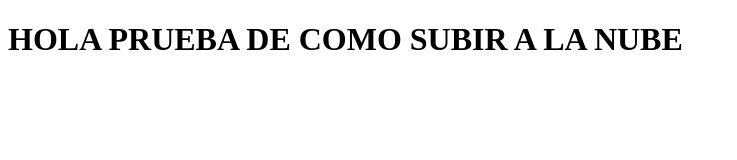
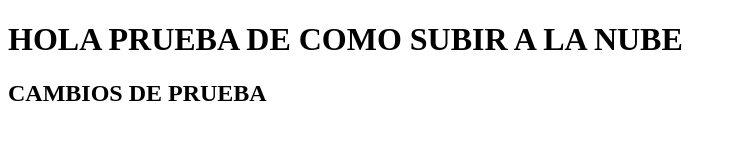
Before and after one commit to Milacover/helloYamila, a plain HTML site: page index.html in a window 1280 px wide. Shown: the whole page, without its empty margins (0-737 px from the left). Drawn offline with Linux system fonts and the light colour scheme.

Commit message:
Update index.html

```diff
--- a/index.html
+++ b/index.html
@@ -8,5 +8,6 @@
 </head>
 <body>
     <h1> HOLA PRUEBA DE COMO SUBIR A LA NUBE</h1>
+    <h2> CAMBIOS DE PRUEBA</h2>
 </body>
 </html>
```
